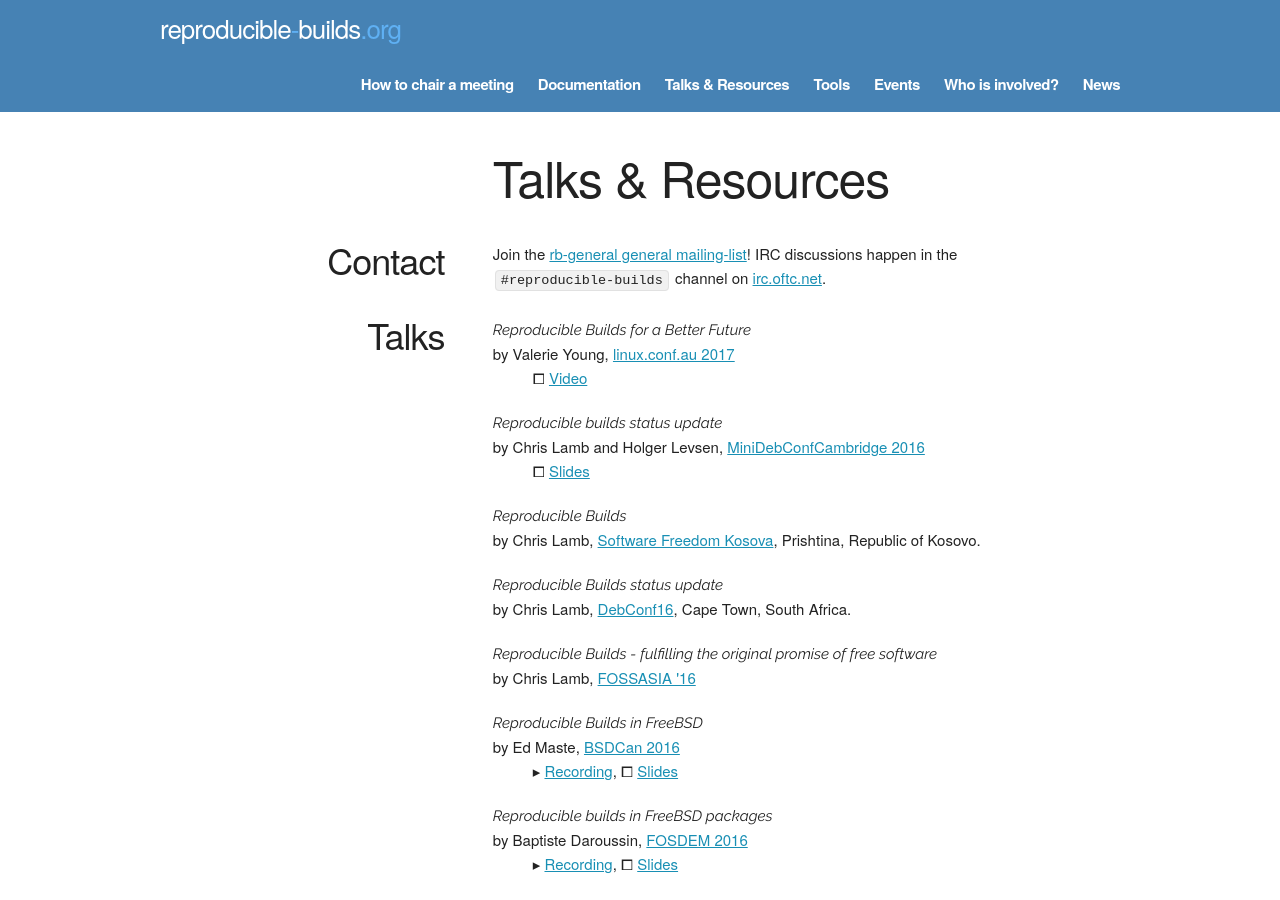
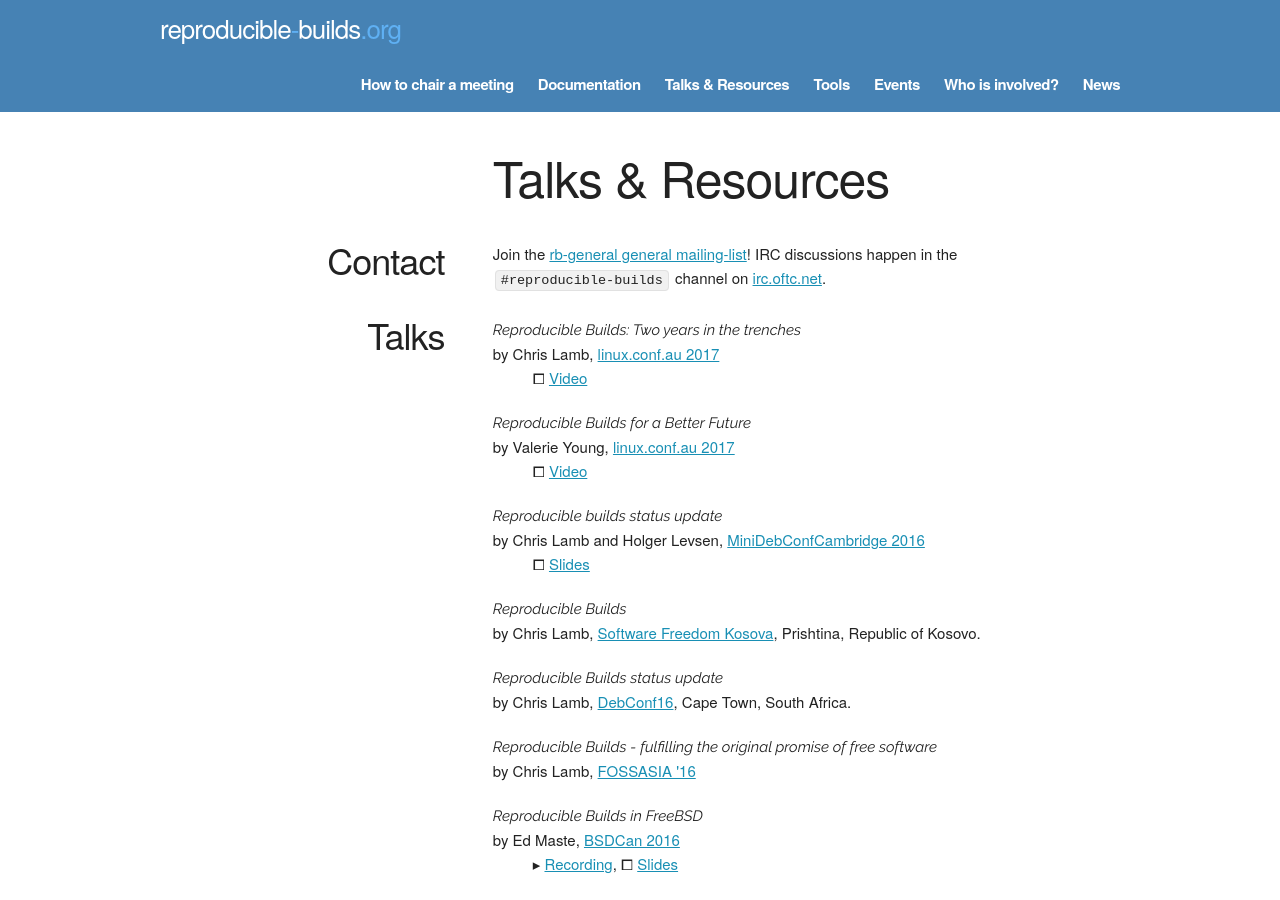
Before and after one commit to prototypefund/reproducible-website, a Jekyll site: the page built from resources.html, in a window 1280 px wide and 900 px high. Built offline with Jekyll 4.4.1, drawn with Linux system fonts in a browser that asks for light colours; some web fonts are replaced.

Commit message:
Add Reproducible Builds: Two years in the trenches LCA 2017 talk.

```diff
--- a/resources.html
+++ b/resources.html
@@ -23,6 +23,13 @@ order: 2
   </div>
   <div class="eight columns text">
     <dl class="talks">
+      <dt>
+        <em>Reproducible Builds: Two years in the trenches</em><br />
+        by Chris Lamb, <a href="https://www.linux.conf.au/">linux.conf.au 2017</a>
+      </dt>
+      <dd>
+       &#10720; <a href="https://www.youtube.com/watch?v=ooJXRBf72M0">Video</a>
+      </dd>
       <dt>
         <em>Reproducible Builds for a Better Future</em><br />
         by Valerie Young, <a href="https://www.linux.conf.au/">linux.conf.au 2017</a>
```
